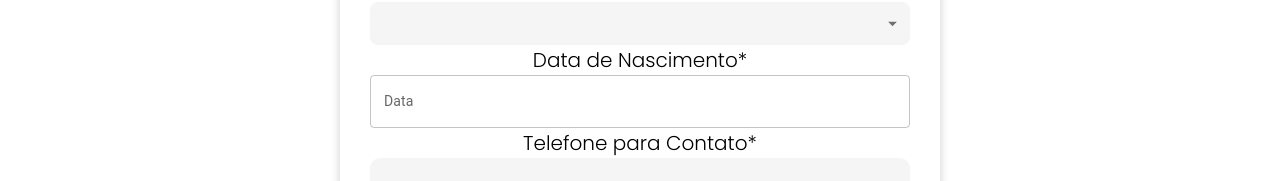
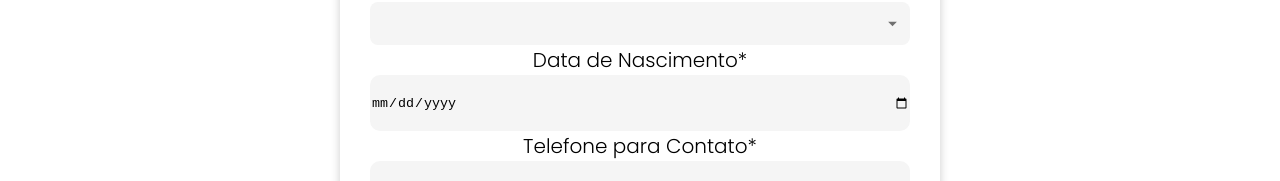
Before and after one commit to brunaportelaa/health-hub, a React (Vite) app: page /cadastrar-paciente in a window 1280 px wide. Shown: the part 596-777 px from the top of the page. Built offline with nearby package versions, Linux system fonts and the light colour scheme.

Commit message:
estilização do date picker

```diff
--- a/src/common-components/CadastrarPaciente/CadastrarPaciente.jsx
+++ b/src/common-components/CadastrarPaciente/CadastrarPaciente.jsx
@@ -134,7 +134,8 @@ const PatientForm = () => {
 
         <label>Data de Nascimento*</label>
 
-        <DatePicker
+        <input
+          type="date"
           value={state.patient.birthDate}
           label="Data"
           onChange={(e) => {
@@ -142,10 +143,11 @@ const PatientForm = () => {
               ...p,
               patient: {
                 ...p.patient,
-                birthDate: e?.toISOString()?.substring(0, 10),
+                birthDate: e?.target.value,
               },
             }));
           }}
+          required
         />
 
         <div>
--- a/src/common-components/DatePicker/index.jsx
+++ b/src/common-components/DatePicker/index.jsx
@@ -17,14 +17,7 @@ export default function DatePicker({ label, value, onChange }) {
           ptBR.components.MuiLocalizationProvider.defaultProps.localeText
         }
       >
-        <DP
-          value={value}
-          label={label}
-          onChange={onChange}
-          InputProps={{
-            sx: { "&.MuiInputBase-root": { backgroundColor: "#F5F5F5" } },
-          }}
-        />
+        <DP value={value} label={label} onChange={onChange} />
       </LocalizationProvider>
     </FormControl>
   );
```
